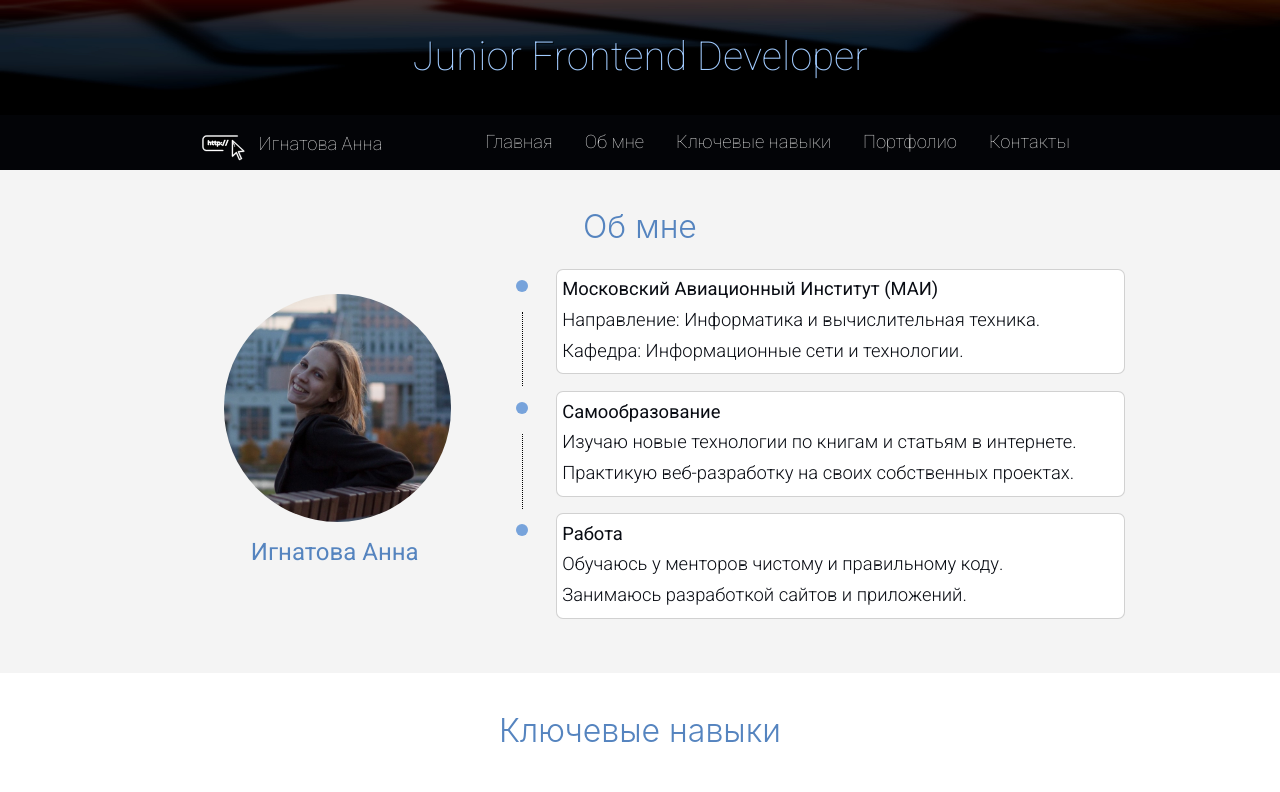
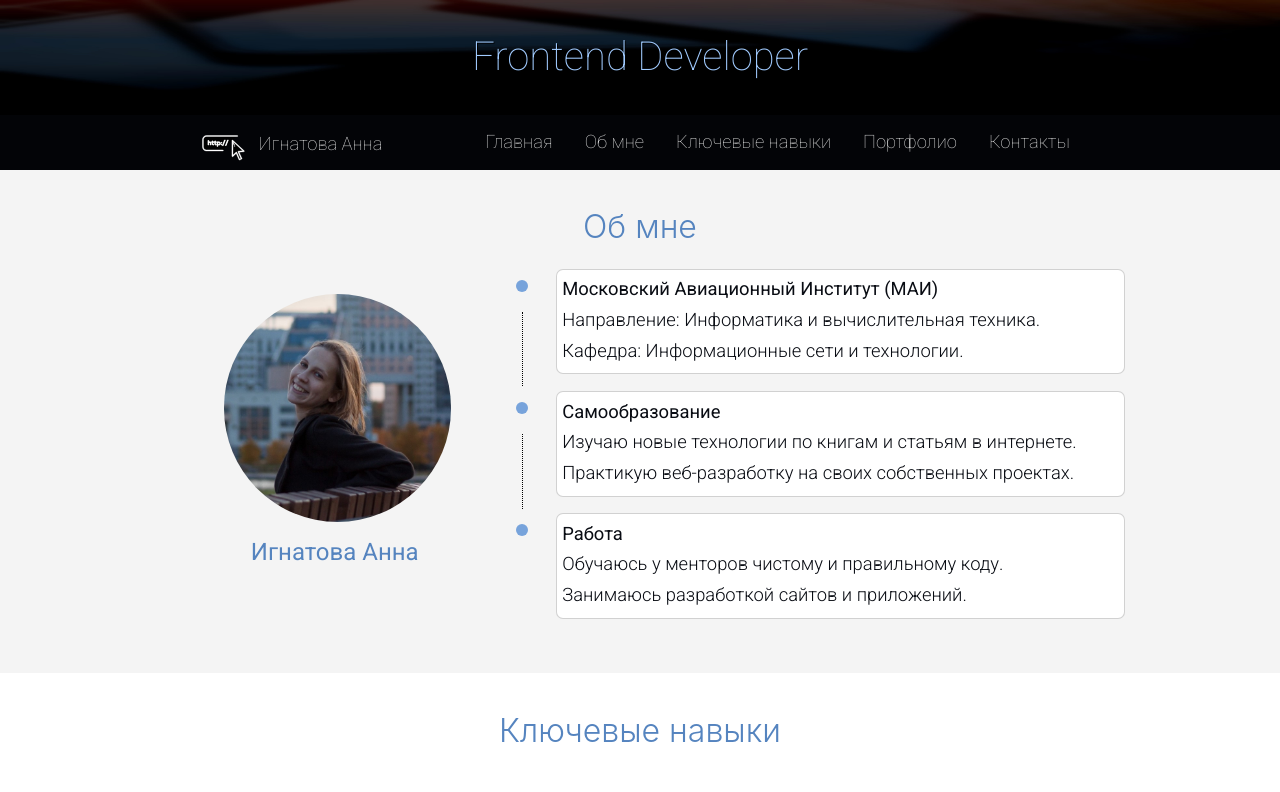
Before and after one commit to AnigalHub/Portfolio, a Nuxt app: page / in a window 1280 px wide. Shown: the top 792 px of the page. Built offline with nearby package versions, Linux system fonts and the light colour scheme.

Commit message:
изменен заголовок

```diff
--- a/components/home.vue
+++ b/components/home.vue
@@ -1,7 +1,7 @@
 <template>
   <div id="Home">
     <div class="container">
-      <h1 class="front">Junior Frontend Developer</h1>
+      <h1 class="front">Frontend Developer</h1>
     </div>
   </div>
 </template>
```
